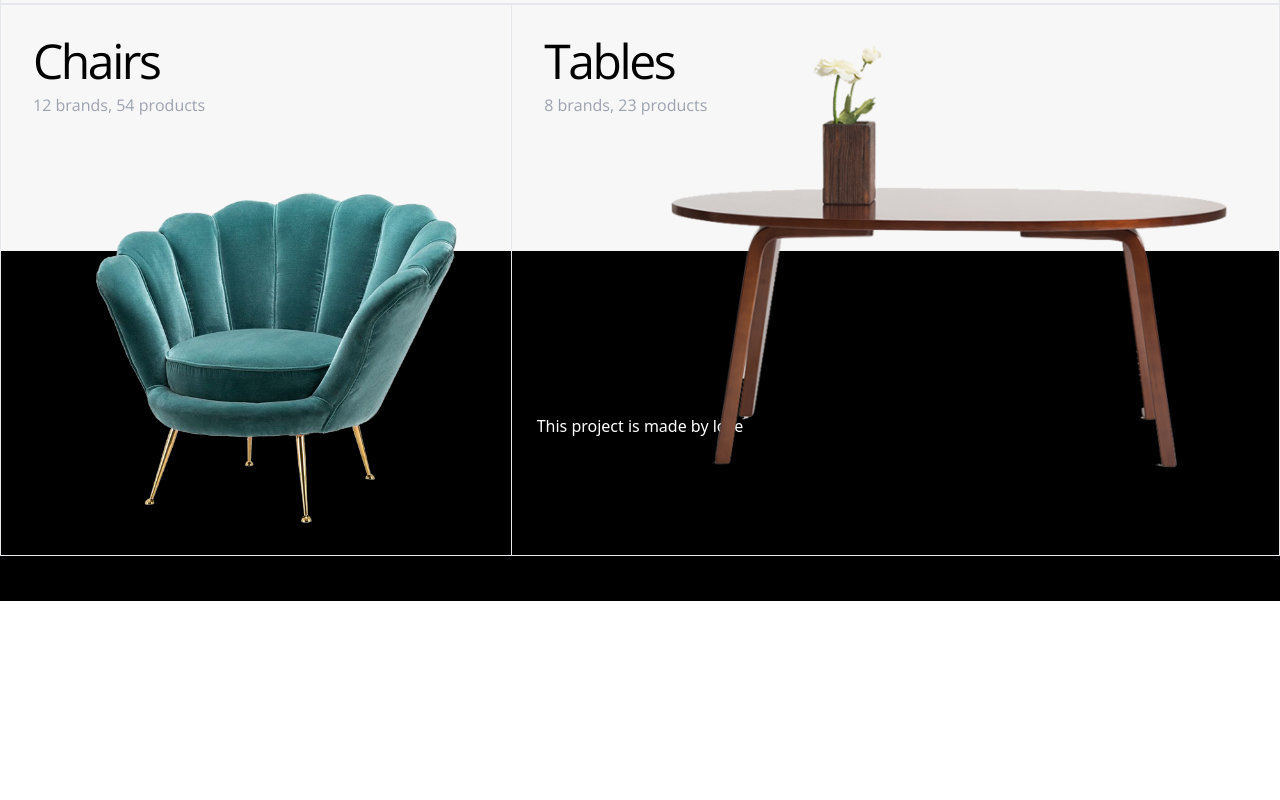
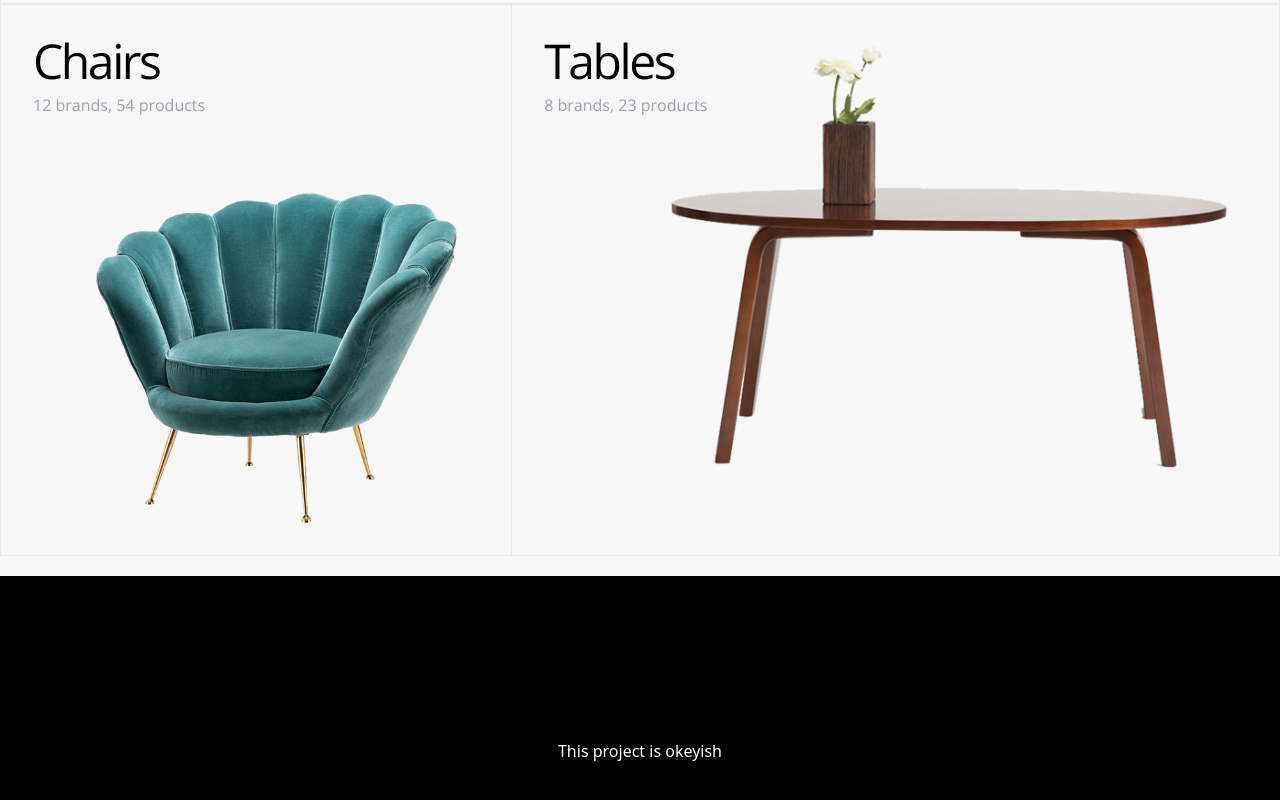
Before and after one commit to Recoded-BPRM-Turkey-FEW-2022/react-ecommerce-begea, a React (Create React App) app: page / in a window 1280 px wide. Shown: the part 709-1509 px from the top of the page. Before the commit the page ends 1310 px from the top, so only its background shows below. Built offline with nearby package versions, Linux system fonts and the light colour scheme; no server answers.

Commit message:
small changes

```diff
--- a/src/components/Footer/Footer.jsx
+++ b/src/components/Footer/Footer.jsx
@@ -3,7 +3,7 @@ export default function Footer() {
   return (
     <>
       <div className='footer bg-black text-white h-[350px] flex justify-center items-center'>
-        <p>This project is made by love</p>
+        <p>This project is okeyish</p>
       </div>
     </>
   );
--- a/src/components/Main/Main.jsx
+++ b/src/components/Main/Main.jsx
@@ -5,7 +5,7 @@ import table from '../../images/tables.png';
 
 export default function Main() {
   return (
-    <div className='h-screen'>
+    <div className=''>
       <div className='max-w-7xl m-auto border-x border-y border-black-100 overflow-hidden relative p-5'>
         <div className='flex justify-between items-center'>
           <div className='w-2/4 p-3 z-10'>
```
